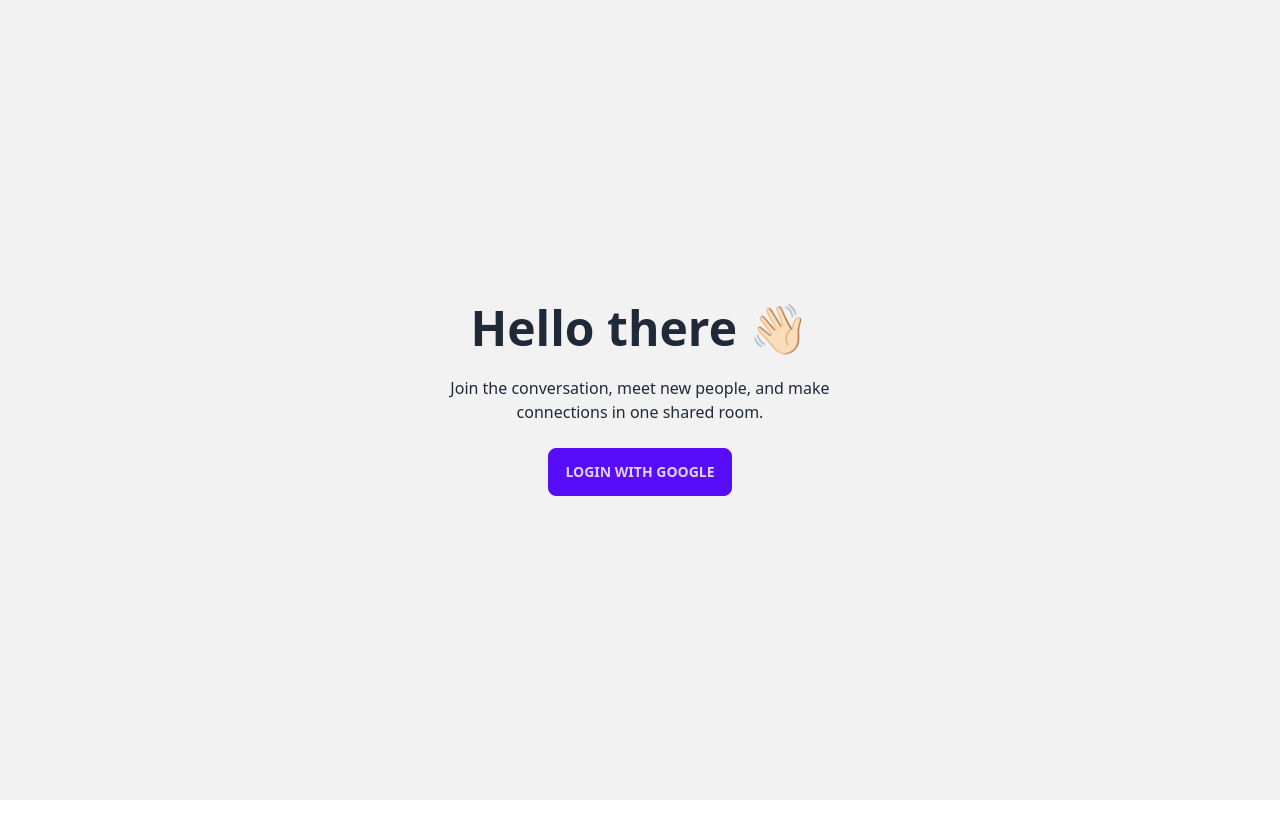
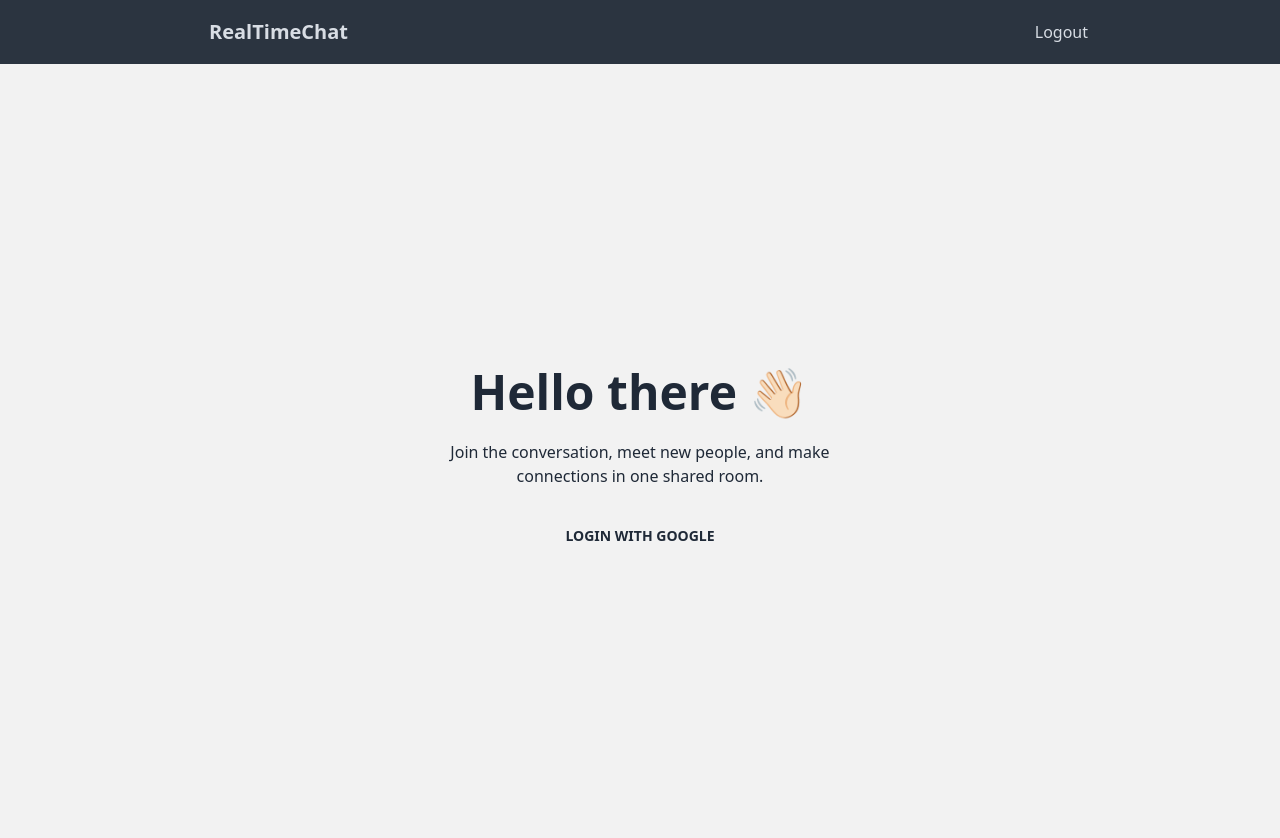
Before and after one commit to gigisoza/real-time-chat-app, a React (Vite) app: page / in a window 1280 px wide. Shown: the top 838 px of the page. Before the commit the page ends 800 px from the top, so only its background shows below. Built offline with nearby package versions, Linux system fonts and the light colour scheme.

Commit message:
Add Navbar component

```diff
--- a/src/App.tsx
+++ b/src/App.tsx
@@ -1,8 +1,10 @@
 import Login from "./pages/Login";
+import Navbar from "./components/NavBar";
 
 function App() {
   return (
     <div>
+      <Navbar />
       <Login />
     </div>
   );
--- /dev/null
+++ b/src/components/Navbar.tsx
@@ -0,0 +1,10 @@
+export default function Navbar() {
+  return (
+    <div className="navbar bg-neutral text-neutral-content">
+      <div className="containerWrap flex justify-between">
+        <a className="btn btn-ghost normal-case text-xl">RealTimeChat</a>
+        <button>Logout</button>
+      </div>
+    </div>
+  );
+}
--- a/src/index.css
+++ b/src/index.css
@@ -7,3 +7,7 @@
   padding: 0;
   box-sizing: border-box;
 }
+
+.containerWrap {
+  @apply container mx-auto max-w-4xl;
+}
--- a/src/pages/Login.tsx
+++ b/src/pages/Login.tsx
@@ -8,7 +8,7 @@
             Join the conversation, meet new people, and make connections in one
             shared room.
           </p>
-          <button className="btn btn-primary">Login With Google</button>
+          <button className="btn">Login With Google</button>
         </div>
       </div>
     </div>
```
